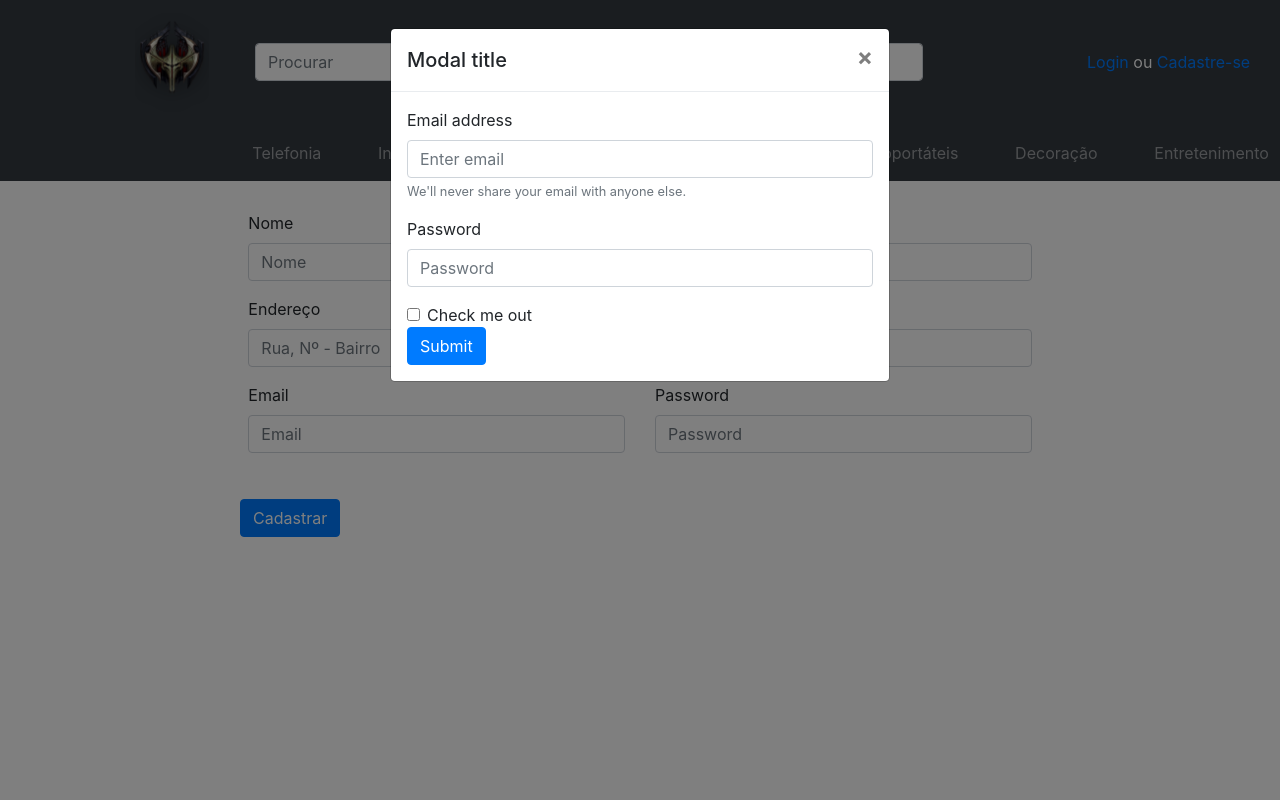
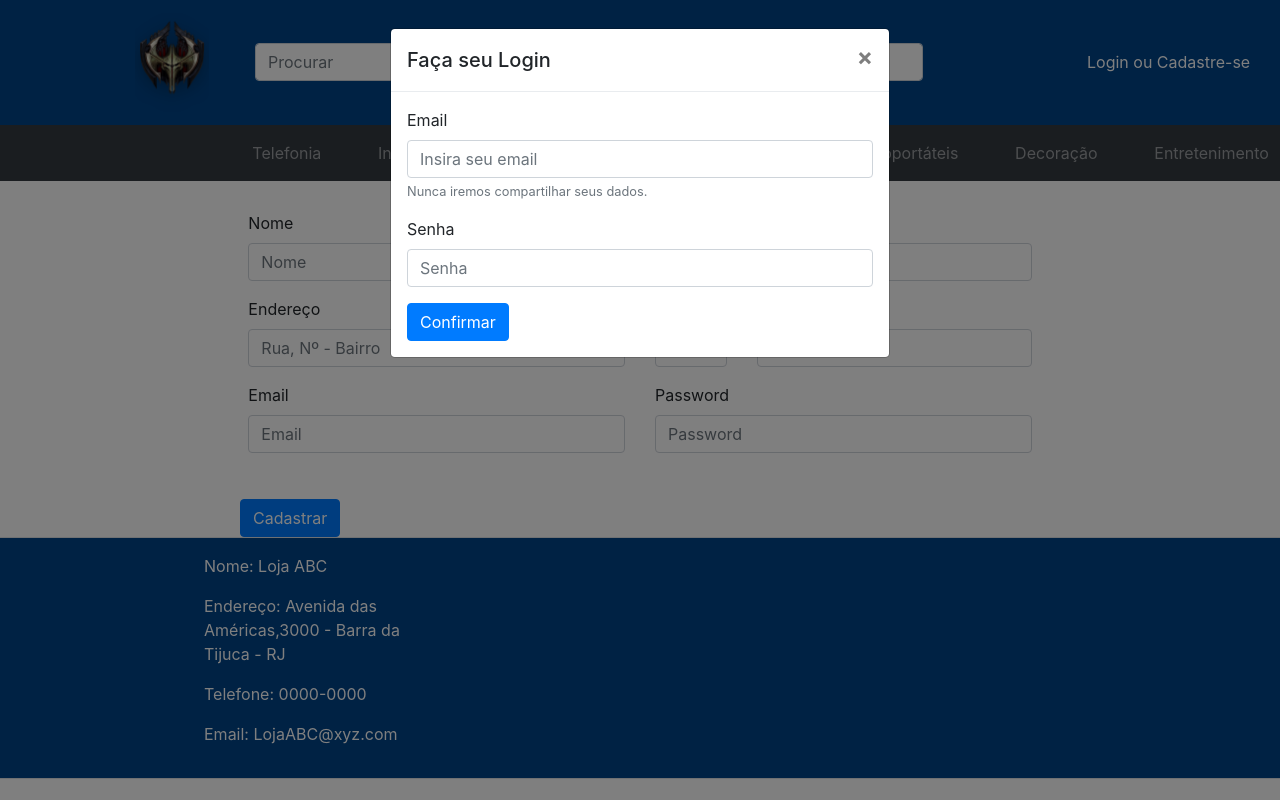
Before and after one commit to Unkybr/Projeto-Integrador, a PHP site: page /cadastro.php in a window 1280 px wide, after a click on "Login". Run offline with PHP 8.4, Linux system fonts and the light colour scheme.

Commit message:
Concluído login e conexão com BD

```diff
--- a/cadastro.php
+++ b/cadastro.php
@@ -3,28 +3,29 @@
 <head>
 	<meta charset="utf-8" />
 	<link rel="stylesheet" href="https://stackpath.bootstrapcdn.com/bootstrap/4.1.0/css/bootstrap.min.css" integrity="sha384-9gVQ4dYFwwWSjIDZnLEWnxCjeSWFphJiwGPXr1jddIhOegiu1FwO5qRGvFXOdJZ4" crossorigin="anonymous">
-	<link rel="stylesheet" type="text/css" href="estilo.css">
+	<link rel="stylesheet" type="text/css" href="estilo.css" />
 	<title>Página Inicial</title>
 </head>
 
 <body>
 	<div class="container-fluid">
 
-			<nav class="navbar navbar-expand-lg navbar-light row bg-dark">
+			<nav class="navbar navbar-expand-lg navbar-light row" style="background-color: #048;">
 			  <a class="navbar-brand offset-md-1 col-md-1" href="inde.php"><img src="imagem/logo.png" width="100%"></a>
 			    <form class="form-inline col-md-8">
 			      <input class="form-control col-md-10 mr-sm-2" type="search" placeholder="Procurar" aria-label="Search">
 			    </form>
-			   <div class="col-md-2"><a href="" data-toggle="modal" data-target="#exampleModal" >Login</a>
-			   	<span style="color: white;">ou</span>
-			   						<a href="cadastro.php" >Cadastre-se</a>
+
+			   <div class="col-md-2" ><a style="color: #fff;" href="" data-toggle="modal" data-target="#exampleModal" >Login</a>
+			   	<span style="color: white;"> ou </span>
+			   						<a style="color: #fff;" href="cadastro.php" >Cadastre-se</a>
 			   </div>
 			         <!-- Modal -->
 				      <div class="modal fade" id="exampleModal" tabindex="-1" role="dialog" aria-labelledby="exampleModalLabel" aria-hidden="true">
 				        <div class="modal-dialog" role="document">
 				          <div class="modal-content">
 				            <div class="modal-header">
-				              <h5 class="modal-title" id="exampleModalLabel">Modal title</h5>
+				              <h5 class="modal-title" id="exampleModalLabel">Faça seu Login</h5>
 				              <button type="button" class="close" data-dismiss="modal" aria-label="Close">
 				                <span aria-hidden="true">&times;</span>
 				              </button>
@@ -32,19 +33,16 @@
 				            <div class="modal-body">
 				              <form>
 				                <div class="form-group">
-				                  <label for="exampleInputEmail1">Email address</label>
-				                  <input type="email" class="form-control" id="exampleInputEmail1" aria-describedby="emailHelp" placeholder="Enter email">
-				                  <small id="emailHelp" class="form-text text-muted">We'll never share your email with anyone else.</small>
+				                  <label for="exampleInputEmail1">Email </label>
+				                  <input type="email" class="form-control" id="exampleInputEmail1" aria-describedby="emailHelp" placeholder="Insira seu email">
+				                  <small id="emailHelp" class="form-text text-muted">Nunca iremos compartilhar seus dados.</small>
 				                </div>
 				                <div class="form-group">
-				                  <label for="exampleInputPassword1">Password</label>
-				                  <input type="password" class="form-control" id="exampleInputPassword1" placeholder="Password">
+				                  <label for="exampleInputPassword1">Senha</label>
+				                  <input type="password" class="form-control" id="exampleInputPassword1" placeholder="Senha">
 				                </div>
-				                <div class="form-check">
-				                  <input type="checkbox" class="form-check-input" id="exampleCheck1">
-				                  <label class="form-check-label" for="exampleCheck1">Check me out</label>
-				                </div>
-				                <button type="submit" class="btn btn-primary">Submit</button>
+
+				                <button type="submit" class="btn btn-primary">Confirmar</button>
 				              </form>
 				            </div>
 
@@ -121,9 +119,25 @@
 				  <button type="submit" class="btn btn-primary">Cadastrar</button>
 				  </div>
 				</form>
+
 			</div>
 
+
+			<footer class="border text-left row" style="background-color: #048;" >
+				<div class="col-md-2"></div>
+				<div class="list-group list-group-flush col-md-2 py-3 " style="background-color: #048; color: #fff;">
+
+				  <p>Nome: Loja ABC</p>
+				  <p>Endereço: Avenida das Américas,3000 - Barra da Tijuca - RJ</p>
+				  <p>Telefone: 0000-0000</p>
+				  <p>Email: LojaABC@xyz.com</p>
+
+				</div>
+			</footer>
+
+
 	</div>
+
 
 	<script src="https://code.jquery.com/jquery-3.3.1.slim.min.js" integrity="sha384-q8i/X+965DzO0rT7abK41JStQIAqVgRVzpbzo5smXKp4YfRvH+8abtTE1Pi6jizo" crossorigin="anonymous"></script>
 	<script src="https://cdnjs.cloudflare.com/ajax/libs/popper.js/1.14.0/umd/popper.min.js" integrity="sha384-cs/chFZiN24E4KMATLdqdvsezGxaGsi4hLGOzlXwp5UZB1LY//20VyM2taTB4QvJ" crossorigin="anonymous"></script>
--- a/estilo.css
+++ b/estilo.css
@@ -6,3 +6,11 @@
 	margin: 0% 3%;
 
 }
+
+
+.card-img-top {
+    width: 70%;
+    margin: 0 auto;
+    border-top-left-radius: calc(.25rem - 1px);
+    border-top-right-radius: calc(.25rem - 1px);
+}
```
Also changed, not shown: conect.php (added, +16 -0 lines), inde.php (+47 -30 lines), login.php (added, +23 -0 lines), imagem/cadeira.jpg (deleted), imagem/gtav.png (added), imagem/hzd.jpg (added), imagem/poder.jpg (added), imagem/poder.png (added), imagem/tele.jpg (added), imagem/tlou.png (renamed from imagem/america2.png), imagem/tw3.jpg (added), registro.php (added).
